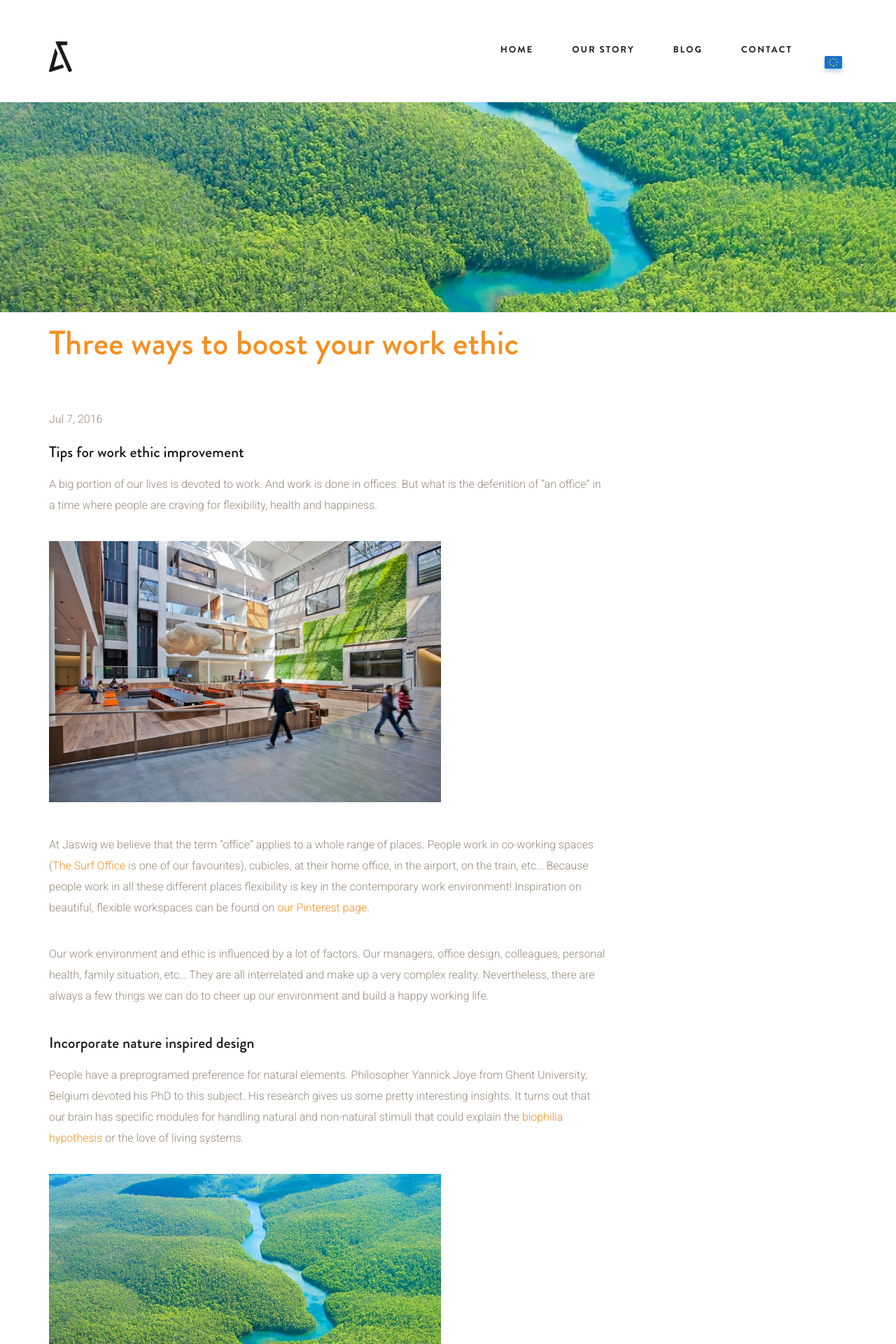
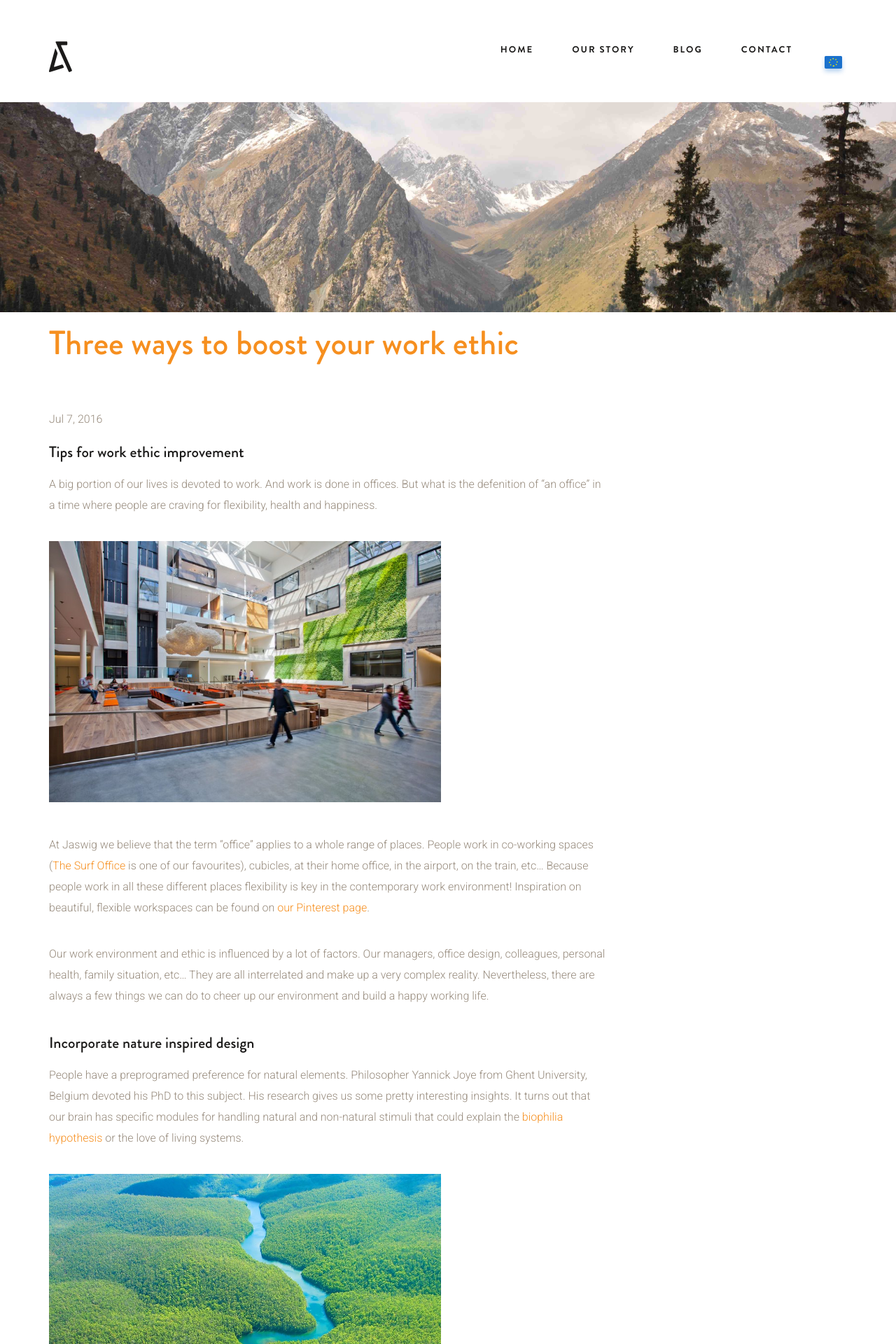
Before and after one commit to samuelrieder/jaswig.github.io, a Jekyll site: the page built from _posts/2016-07-07-three-ways-to-boost-your-work-ethic.markdown, in a window 1280 px wide. Shown: the top 1920 px of the page at 70% size. Built offline with Jekyll 4.4.1, drawn with Linux system fonts in a browser that asks for light colours; nearby versions of some CDN libraries.

Commit message:
Update main photo

```diff
--- a/_posts/2016-07-07-three-ways-to-boost-your-work-ethic.markdown
+++ b/_posts/2016-07-07-three-ways-to-boost-your-work-ethic.markdown
@@ -2,8 +2,8 @@
 layout: post
 title: "Three ways to boost your work ethic"
 date: "2016-07-07 12:00:27 +0100"
-cover: "/images/blog/Love for Nature.jpg"
-thumbnail: "/images/blog/Love for Nature.jpg"
+cover: "/images/blog/AllahKul2.jpg"
+thumbnail: "/images/blog/AllahKul2e.jpg"
 categories: blog
 published: true
 
```
